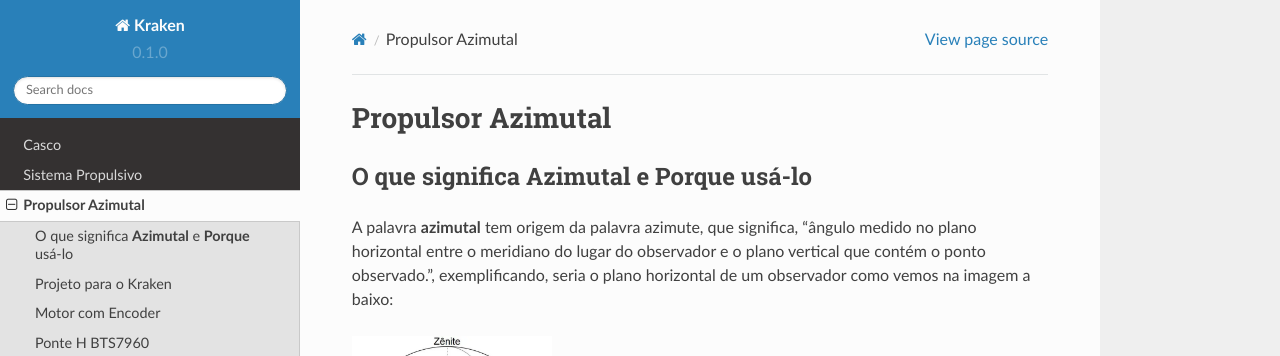
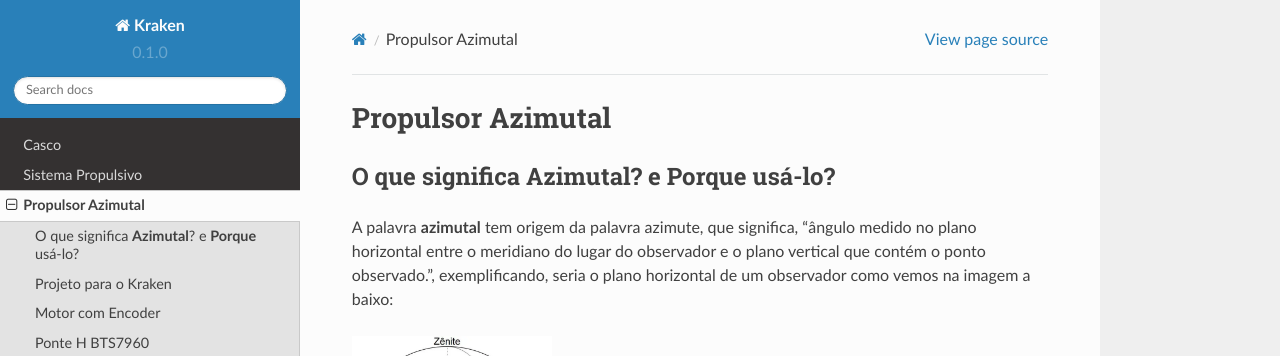
Before and after one commit to polinautico/RTD-Kraken, a Sphinx documentation site: the page built from docs/source/azimutal.rst, in a window 1280 px wide and 900 px high. Shown: the top 356 px of the window. Built offline with Sphinx 7.4.7 and the Read the Docs theme 2.0.0, drawn with Linux system fonts in a browser that asks for light colours.

```diff
--- a/docs/source/azimutal.rst
+++ b/docs/source/azimutal.rst
@@ -1,6 +1,6 @@
 Propulsor Azimutal
 ====
-O que significa **Azimutal** e **Porque** usá-lo
+O que significa **Azimutal**? e **Porque** usá-lo?
 ----
 A palavra **azimutal** tem origem da palavra azimute, que significa, "ângulo medido no plano horizontal entre o meridiano do lugar do observador e o plano vertical que contém o ponto observado.", exemplificando, seria o plano horizontal de um observador como vemos na imagem a baixo:
 
```
